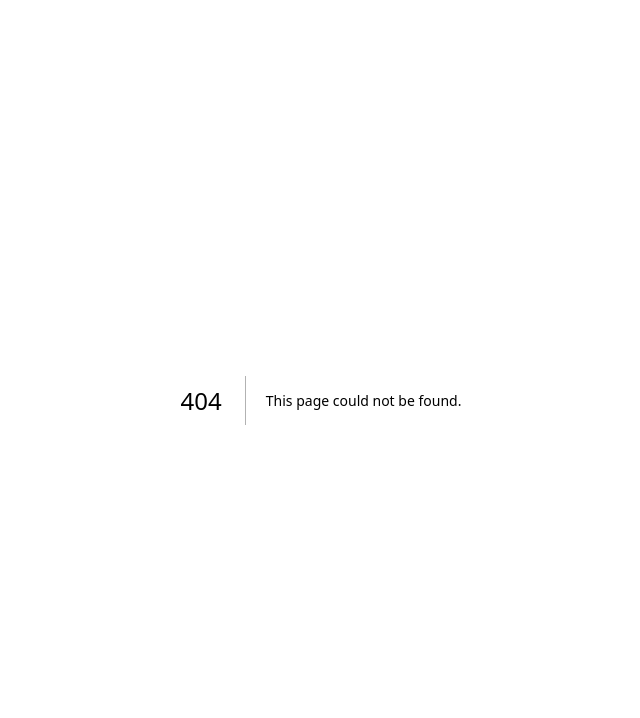
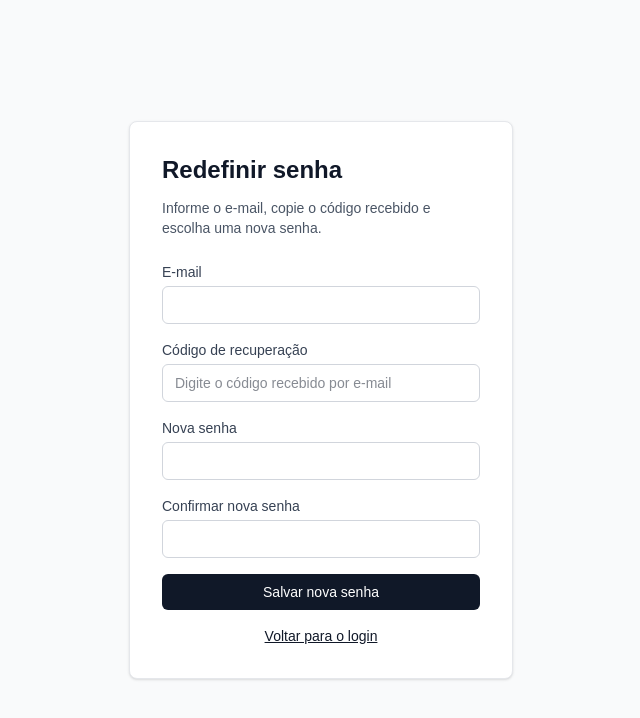
Before and after one commit to Gasopa123/mvp-planejamento-financeiro, a Next.js app: page /redefinir-senha in a window 1280 px wide. Before the commit this address had no page. Shown: the top 718 px of the page, without its empty margins (319-959 px from the left). Built offline with nearby package versions, Linux system fonts and the light colour scheme.

Commit message:
fix: use otp for password reset

```diff
--- a/app/login/page.tsx
+++ b/app/login/page.tsx
@@ -7,14 +7,23 @@ import { createClient } from "@/lib/supabase/client";
 
 export default function LoginPage() {
   const router = useRouter();
+  const [mode, setMode] = useState<"login" | "recover">("login");
   const [email, setEmail] = useState("");
   const [password, setPassword] = useState("");
   const [error, setError] = useState<string | null>(null);
+  const [message, setMessage] = useState<string | null>(() => {
+    if (typeof window === "undefined") return null;
+    const params = new URLSearchParams(window.location.search);
+    return params.get("reset") === "success"
+      ? "Senha redefinida com sucesso. Faça login com a nova senha."
+      : null;
+  });
   const [loading, setLoading] = useState(false);
 
   async function handleSubmit(event: FormEvent<HTMLFormElement>) {
     event.preventDefault();
     setError(null);
+    setMessage(null);
     setLoading(true);
 
     const supabase = createClient();
@@ -34,11 +43,47 @@ export default function LoginPage() {
     router.refresh();
   }
 
+  async function handleRecoverSubmit(event: FormEvent<HTMLFormElement>) {
+    event.preventDefault();
+    setError(null);
+    setMessage(null);
+    setLoading(true);
+
+    const supabase = createClient();
+    const { error } = await supabase.auth.resetPasswordForEmail(email);
+
+    setLoading(false);
+
+    if (error) {
+      setError(error.message);
+      return;
+    }
+
+    sessionStorage.setItem("passwordRecoveryEmail", email);
+    router.push(`/redefinir-senha?email=${encodeURIComponent(email)}`);
+  }
+
+  function switchToRecover() {
+    setError(null);
+    setMessage(null);
+    setMode("recover");
+  }
+
+  function switchToLogin() {
+    setError(null);
+    setMessage(null);
+    setMode("login");
+  }
+
   return (
     <main className="flex min-h-screen flex-1 items-center justify-center bg-gray-50 px-4 py-16">
       <div className="w-full max-w-sm rounded-lg border border-gray-200 bg-white p-8 shadow-sm">
-        <h1 className="mb-6 text-2xl font-semibold text-gray-900">Entrar</h1>
+        <h1 className="mb-6 text-2xl font-semibold text-gray-900">
+          {mode === "login" ? "Entrar" : "Recuperar senha"}
+        </h1>
 
+        {mode === "login" ? (
+          <>
             <form onSubmit={handleSubmit} className="space-y-4">
               <div>
                 <label
@@ -79,6 +124,7 @@ export default function LoginPage() {
               </div>
 
               {error && <p className="text-sm text-red-600">{error}</p>}
+              {message && <p className="text-sm text-green-700">{message}</p>}
 
               <button
                 type="submit"
@@ -89,12 +135,68 @@ export default function LoginPage() {
               </button>
             </form>
 
+            <p className="mt-4 text-center text-sm">
+              <button
+                type="button"
+                onClick={switchToRecover}
+                className="font-medium text-gray-900 underline"
+              >
+                Esqueci minha senha
+              </button>
+            </p>
+
             <p className="mt-4 text-center text-sm text-gray-600">
               Ainda não tem conta?{" "}
               <Link href="/cadastro" className="font-medium text-gray-900 underline">
                 Cadastre-se
               </Link>
             </p>
+          </>
+        ) : (
+          <>
+            <form onSubmit={handleRecoverSubmit} className="space-y-4">
+              <div>
+                <label
+                  htmlFor="recover-email"
+                  className="block text-sm font-medium text-gray-700"
+                >
+                  E-mail
+                </label>
+                <input
+                  id="recover-email"
+                  name="email"
+                  type="email"
+                  autoComplete="email"
+                  required
+                  value={email}
+                  onChange={(event) => setEmail(event.target.value)}
+                  className="mt-1 w-full rounded-md border border-gray-300 px-3 py-2 text-sm text-gray-900 focus:border-gray-500 focus:outline-none focus:ring-1 focus:ring-gray-500"
+                />
+              </div>
+
+              {error && <p className="text-sm text-red-600">{error}</p>}
+              {message && <p className="text-sm text-green-700">{message}</p>}
+
+              <button
+                type="submit"
+                disabled={loading}
+                className="w-full rounded-md bg-gray-900 px-4 py-2 text-sm font-medium text-white hover:bg-gray-800 disabled:opacity-50"
+              >
+                {loading ? "Enviando..." : "Enviar código de recuperação"}
+              </button>
+            </form>
+
+            <p className="mt-4 text-center text-sm">
+              <button
+                type="button"
+                onClick={switchToLogin}
+                className="font-medium text-gray-900 underline"
+              >
+                Voltar para o login
+              </button>
+            </p>
+          </>
+        )}
       </div>
     </main>
   );
--- /dev/null
+++ b/app/redefinir-senha/page.tsx
@@ -0,0 +1,184 @@
+"use client";
+
+import { useState, type FormEvent } from "react";
+import { useRouter } from "next/navigation";
+import Link from "next/link";
+import { createClient } from "@/lib/supabase/client";
+
+export default function RedefinirSenhaPage() {
+  const router = useRouter();
+  const [email, setEmail] = useState(() => {
+    if (typeof window === "undefined") return "";
+
+    const params = new URLSearchParams(window.location.search);
+    return params.get("email") ?? sessionStorage.getItem("passwordRecoveryEmail") ?? "";
+  });
+  const [token, setToken] = useState("");
+  const [password, setPassword] = useState("");
+  const [confirmPassword, setConfirmPassword] = useState("");
+  const [error, setError] = useState<string | null>(null);
+  const [loading, setLoading] = useState(false);
+
+  async function handleSubmit(event: FormEvent<HTMLFormElement>) {
+    event.preventDefault();
+    setError(null);
+
+    const cleanEmail = email.trim();
+    const cleanToken = token.trim();
+
+    if (!cleanEmail) {
+      setError("Informe o e-mail usado para solicitar a recuperação.");
+      return;
+    }
+
+    if (!cleanToken) {
+      setError("Informe o código recebido por e-mail.");
+      return;
+    }
+
+    if (password.length < 6) {
+      setError("A senha deve ter no mínimo 6 caracteres.");
+      return;
+    }
+
+    if (password !== confirmPassword) {
+      setError("As senhas não coincidem.");
+      return;
+    }
+
+    setLoading(true);
+    const supabase = createClient();
+    const { error: verifyError } = await supabase.auth.verifyOtp({
+      email: cleanEmail,
+      token: cleanToken,
+      type: "recovery",
+    });
+
+    if (verifyError) {
+      setLoading(false);
+      setError("Código inválido ou expirado. Solicite um novo código.");
+      return;
+    }
+
+    const { error: updateError } = await supabase.auth.updateUser({ password });
+    setLoading(false);
+
+    if (updateError) {
+      setError(updateError.message);
+      return;
+    }
+
+    sessionStorage.removeItem("passwordRecoveryEmail");
+    router.push("/login?reset=success");
+  }
+
+  return (
+    <main className="flex min-h-screen flex-1 items-center justify-center bg-gray-50 px-4 py-16">
+      <div className="w-full max-w-sm rounded-lg border border-gray-200 bg-white p-8 shadow-sm">
+        <h1 className="mb-3 text-2xl font-semibold text-gray-900">Redefinir senha</h1>
+        <p className="mb-6 text-sm text-gray-600">
+          Informe o e-mail, copie o código recebido e escolha uma nova senha.
+        </p>
+
+        <form onSubmit={handleSubmit} className="space-y-4">
+          <div>
+            <label
+              htmlFor="email"
+              className="block text-sm font-medium text-gray-700"
+            >
+              E-mail
+            </label>
+            <input
+              id="email"
+              name="email"
+              type="email"
+              autoComplete="email"
+              required
+              value={email}
+              onChange={(event) => setEmail(event.target.value)}
+              className="mt-1 w-full rounded-md border border-gray-300 px-3 py-2 text-sm text-gray-900 focus:border-gray-500 focus:outline-none focus:ring-1 focus:ring-gray-500"
+            />
+          </div>
+
+          <div>
+            <label
+              htmlFor="token"
+              className="block text-sm font-medium text-gray-700"
+            >
+              Código de recuperação
+            </label>
+            <input
+              id="token"
+              name="token"
+              type="text"
+              inputMode="numeric"
+              autoComplete="one-time-code"
+              required
+              value={token}
+              onChange={(event) => setToken(event.target.value)}
+              placeholder="Digite o código recebido por e-mail"
+              className="mt-1 w-full rounded-md border border-gray-300 px-3 py-2 text-sm text-gray-900 focus:border-gray-500 focus:outline-none focus:ring-1 focus:ring-gray-500"
+            />
+          </div>
+
+          <div>
+            <label
+              htmlFor="password"
+              className="block text-sm font-medium text-gray-700"
+            >
+              Nova senha
+            </label>
+            <input
+              id="password"
+              name="password"
+              type="password"
+              autoComplete="new-password"
+              minLength={6}
+              required
+              value={password}
+              onChange={(event) => setPassword(event.target.value)}
+              className="mt-1 w-full rounded-md border border-gray-300 px-3 py-2 text-sm text-gray-900 focus:border-gray-500 focus:outline-none focus:ring-1 focus:ring-gray-500"
+            />
+          </div>
+
+          <div>
+            <label
+              htmlFor="confirmPassword"
+              className="block text-sm font-medium text-gray-700"
+            >
+              Confirmar nova senha
+            </label>
+            <input
+              id="confirmPassword"
+              name="confirmPassword"
+              type="password"
+              autoComplete="new-password"
+              minLength={6}
+              required
+              value={confirmPassword}
+              onChange={(event) => setConfirmPassword(event.target.value)}
+              className="mt-1 w-full rounded-md border border-gray-300 px-3 py-2 text-sm text-gray-900 focus:border-gray-500 focus:outline-none focus:ring-1 focus:ring-gray-500"
+            />
+          </div>
+
+          {error && <p className="text-sm text-red-600">{error}</p>}
+
+          <button
+            type="submit"
+            disabled={loading}
+            className="w-full rounded-md bg-gray-900 px-4 py-2 text-sm font-medium text-white hover:bg-gray-800 disabled:opacity-50"
+          >
+            {loading ? "Salvando..." : "Salvar nova senha"}
+          </button>
+        </form>
+
+        <Link
+          href="/login"
+          className="mt-4 block text-center text-sm font-medium text-gray-900 underline"
+        >
+          Voltar para o login
+        </Link>
+      </div>
+    </main>
+  );
+}
```
Also changed, not shown: 1 other file (tests, documents, lock files or other folders). Lines whose indentation alone changed are shown as unchanged.
